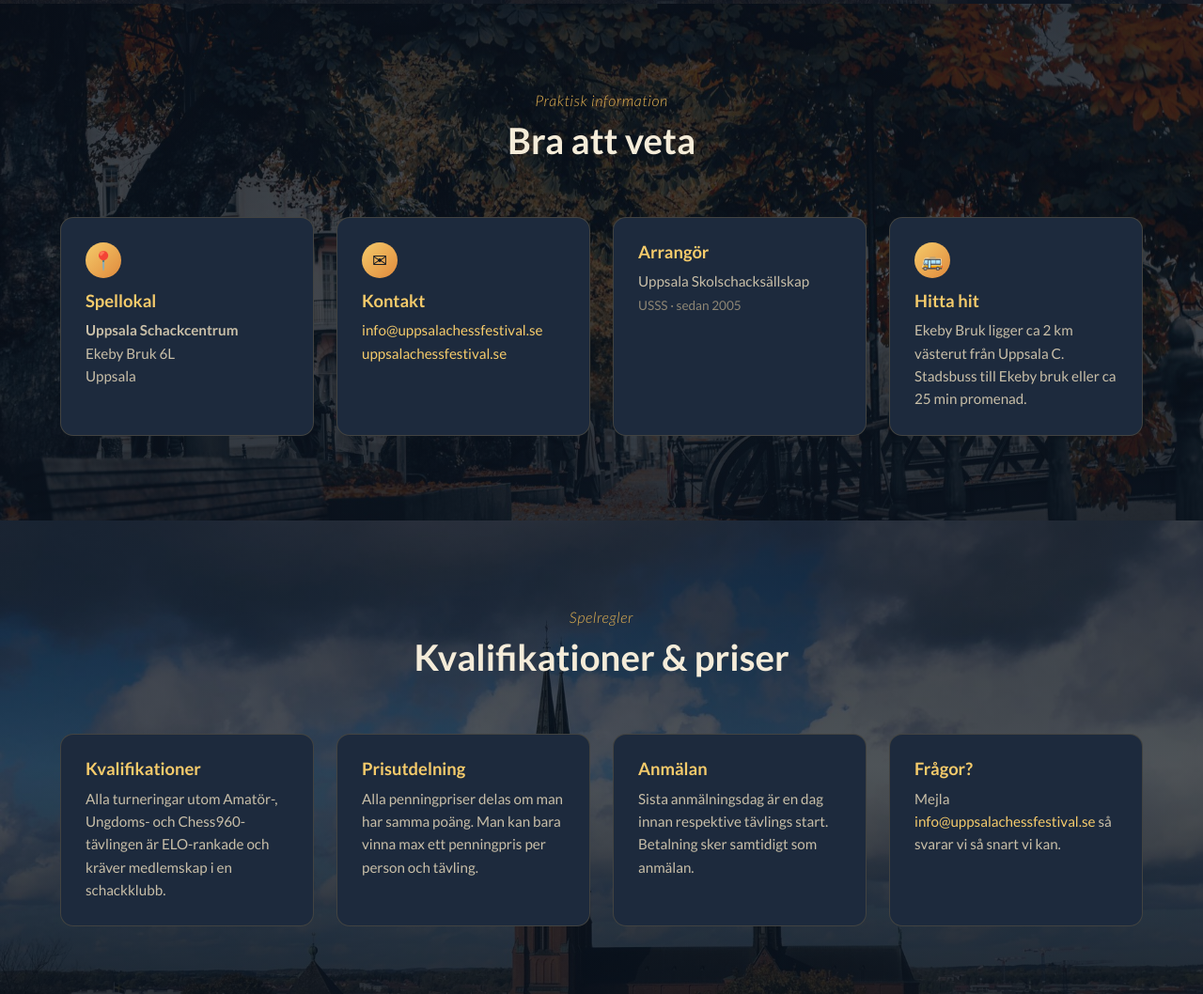
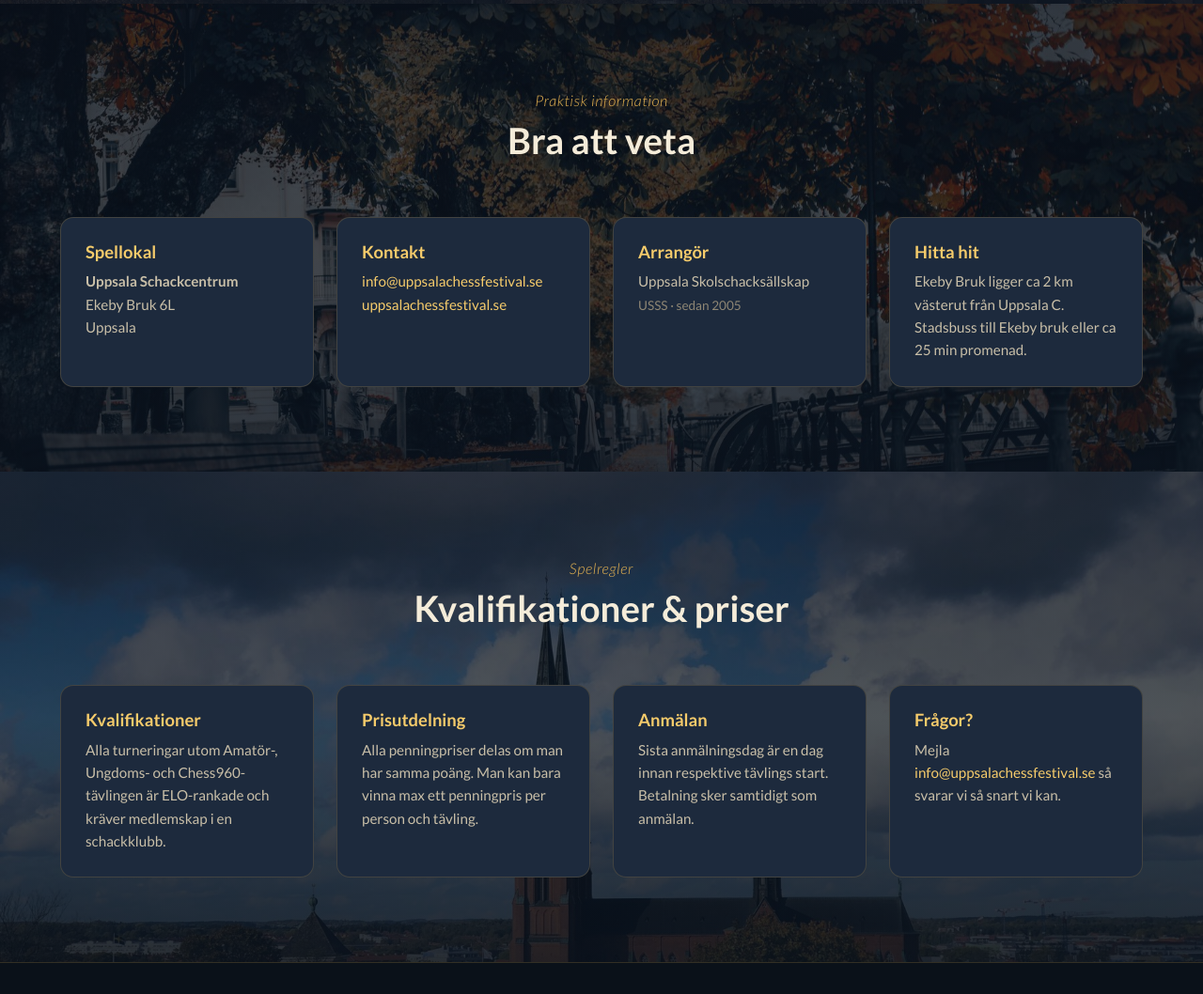
Before and after one commit to carlfjohansson/uppsala-chess-festival, a website: page index.html in a window 1280 px wide. Shown: the part 4810-5868 px from the top of the page at 94% size. Drawn offline with Linux system fonts and the light colour scheme.

Commit message:
Ta bort info-ikoner, PDF-flygblad SV+EN

```diff
--- a/index.html
+++ b/index.html
@@ -231,7 +231,6 @@
   /* PRACTICAL / INFO */
   .practical { display: grid; grid-template-columns: repeat(auto-fit, minmax(260px, 1fr)); gap: 24px; }
   .info-box { background: var(--panel); border: 1px solid var(--line); border-radius: 14px; padding: 26px; }
-  .info-box .icon { width: 38px; height: 38px; display: flex; align-items: center; justify-content: center; border-radius: 50%; background: linear-gradient(135deg, var(--gold-bright), var(--orange)); color: var(--bg); margin-bottom: 14px; font-size: 1.2rem; }
   .info-box h4 { font-size: 1.15rem; color: var(--gold-bright); margin-bottom: 8px; }
   .info-box p { color: var(--ink-dim); font-size: 0.95rem; margin: 0; }
 
@@ -582,10 +581,10 @@
       <h2><span data-sv>Bra att veta</span><span data-en>Good to know</span></h2>
     </div>
     <div class="practical">
-      <div class="info-box"><div class="icon">📍</div><h4><span data-sv>Spellokal</span><span data-en>Venue</span></h4><p><strong>Uppsala Schackcentrum</strong><br>Ekeby Bruk 6L<br>Uppsala</p></div>
-      <div class="info-box"><div class="icon">✉</div><h4>Kontakt</h4><p><a href="mailto:info@uppsalachessfestival.se">info@uppsalachessfestival.se</a><br><a href="https://www.uppsalachessfestival.se">uppsalachessfestival.se</a></p></div>
+      <div class="info-box"><h4><span data-sv>Spellokal</span><span data-en>Venue</span></h4><p><strong>Uppsala Schackcentrum</strong><br>Ekeby Bruk 6L<br>Uppsala</p></div>
+      <div class="info-box"><h4>Kontakt</h4><p><a href="mailto:info@uppsalachessfestival.se">info@uppsalachessfestival.se</a><br><a href="https://www.uppsalachessfestival.se">uppsalachessfestival.se</a></p></div>
       <div class="info-box"><h4><span data-sv>Arrangör</span><span data-en>Organizer</span></h4><p>Uppsala Skolschacksällskap<br><span style="color:var(--ink-mute);font-size:0.85rem;"><span data-sv>USSS · sedan 2005</span><span data-en>USSS · since 2005</span></span></p></div>
-      <div class="info-box"><div class="icon">🚌</div><h4><span data-sv>Hitta hit</span><span data-en>Getting here</span></h4><p><span data-sv>Ekeby Bruk ligger ca 2 km västerut från Uppsala C. Stadsbuss till Ekeby bruk eller ca 25 min promenad.</span><span data-en>Ekeby Bruk is about 2 km west of Uppsala Central Station. Local bus or roughly 25 min walk.</span></p></div>
+      <div class="info-box"><h4><span data-sv>Hitta hit</span><span data-en>Getting here</span></h4><p><span data-sv>Ekeby Bruk ligger ca 2 km västerut från Uppsala C. Stadsbuss till Ekeby bruk eller ca 25 min promenad.</span><span data-en>Ekeby Bruk is about 2 km west of Uppsala Central Station. Local bus or roughly 25 min walk.</span></p></div>
     </div>
   </div>
 </section>
```
Also changed, not shown: 3 other files.
